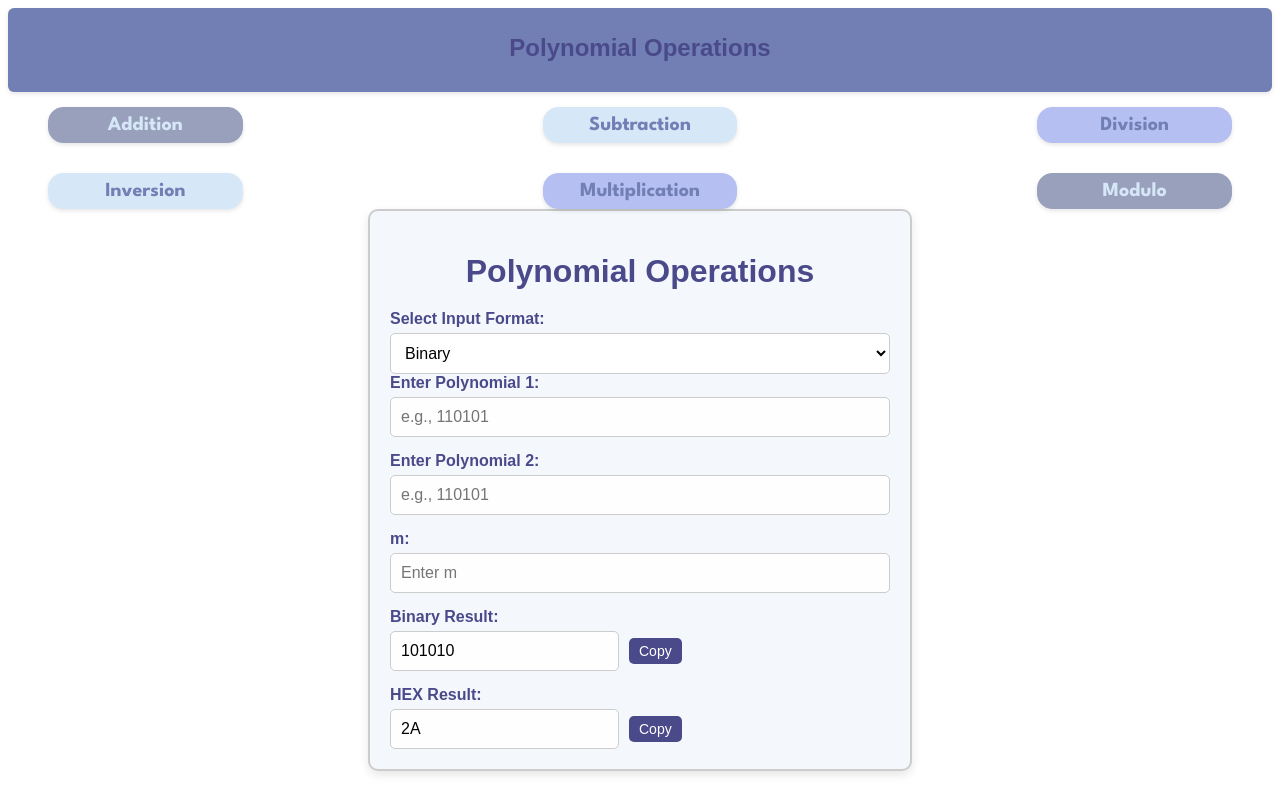
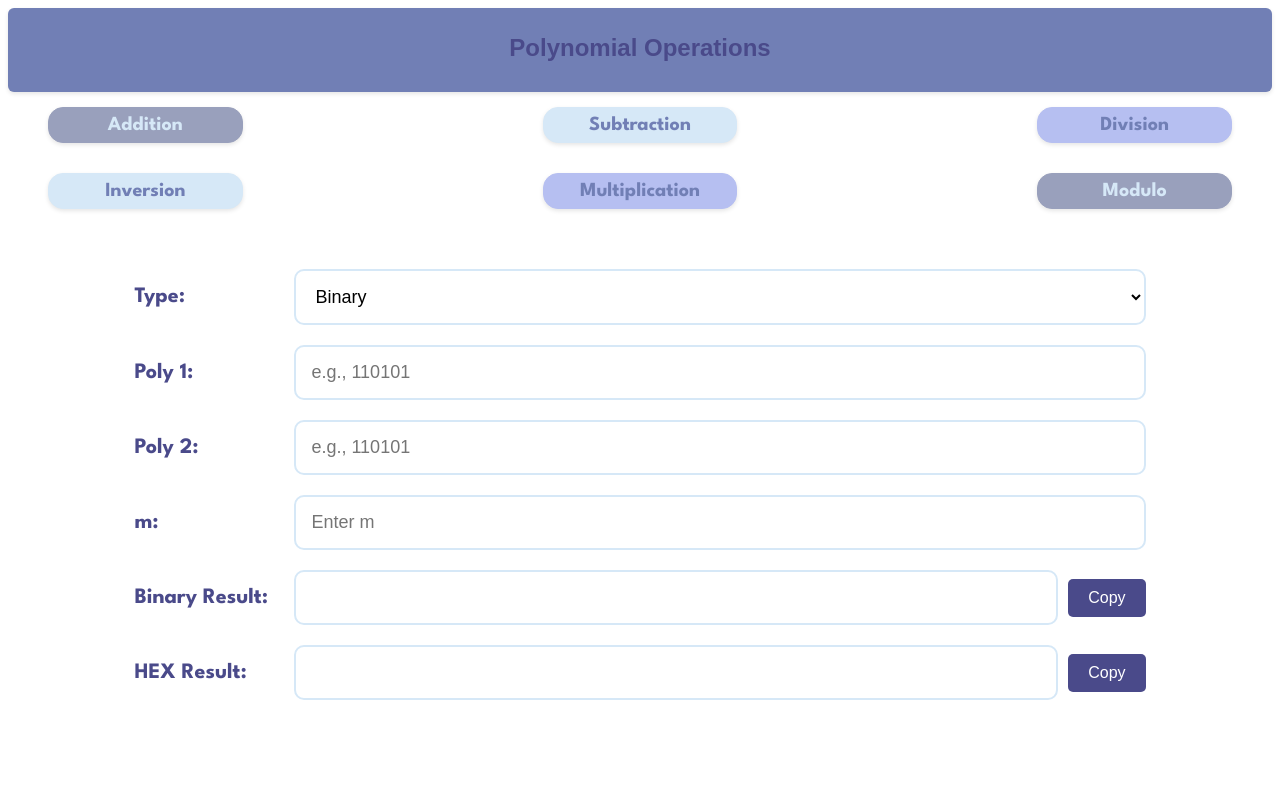
Before and after one commit to hawraakhalil/Polynomial_Arithmetic_Frontend, a React (Create React App) app: page /operations in a window 1280 px wide. Built offline with nearby package versions, Linux system fonts and the light colour scheme; a small style sheet from the web is missing.

Commit message:
Operations Form added

```diff
--- a/src/components/OperationsForm.css
+++ b/src/components/OperationsForm.css
@@ -1,76 +1,94 @@
 .operations-form {
-    max-width: 500px;
-    margin: 0 auto;
-    font-family: Arial, sans-serif;
+    max-width: 80%; /* Keeps the wider layout */
+    margin: 20px auto;
+    font-family: "League Spartan", sans-serif; /* Font remains consistent */
     padding: 20px;
-    border: 2px solid #ccc;
-    border-radius: 10px;
-    background-color: #f4f7fc;
-    box-shadow: 0px 4px 10px rgba(0, 0, 0, 0.1);
 }
 
 h1 {
     text-align: center;
     color: #4a4a8a;
     margin-bottom: 20px;
-}
-
-form {
-    display: flex;
-    flex-direction: column;
-    gap: 15px;
+    font-family: "League Spartan", sans-serif; /* Ensure header uses the correct font */
 }
 
 .form-group {
+    margin: 20px 0; /* Spacing between groups */
     display: flex;
-    flex-direction: column;
-    gap: 5px;
+    align-items: center;
+    gap: 10px;
+    justify-content: space-between; /* Spreads input and labels */
 }
 
 label {
     font-weight: bold;
     color: #4a4a8a;
+    width: 150px;
+    text-align: left;
+    font-size: 22px; /* Larger font size for labels */
 }
 
-input {
-    padding: 10px;
-    font-size: 16px;
-    border: 1px solid #ccc;
-    border-radius: 5px;
-    background-color: #fefefe;
+/* Inputs and Select with colored borders */
+input,
+select {
+    flex: 1; /* Keeps wider input fields */
+    padding: 15px; /* Padding for a larger look */
+    font-size: 18px; /* Text size */
+    border: 2px solid #d6e8f7; /* Light gray-blue border */
+    border-radius: 10px; /* Rounded corners */
+    background-color: #fff;
+    transition: all 0.3s ease; /* Smooth hover effect */
 }
 
-select {
-    padding: 10px;
-    font-size: 16px;
-    border: 1px solid #ccc;
-    border-radius: 5px;
-    background-color: #fff;
+input:focus,
+select:focus {
+    border-color: #4a4a8a; /* Purple border on focus */
+    outline: none;
+    box-shadow: 0 0 5px rgba(74, 74, 138, 0.5); /* Subtle glow effect */
 }
 
+input.disabled {
+    background-color: #e0e0e0; /* Grayed out for disabled inputs */
+    cursor: not-allowed;
+}
+
+/* Result Boxes and Copy Buttons */
 .result-box {
     display: flex;
-    flex-direction: column;
-    gap: 5px;
+    align-items: center;
+    justify-content: space-between;
 }
 
 .result-wrapper {
     display: flex;
     align-items: center;
     gap: 10px;
+    flex: 1;
 }
 
 .copy-button {
-    padding: 5px 10px;
-    font-size: 14px;
-    background-color: #4a4a8a;
+    padding: 10px 20px;
+    font-size: 16px;
     color: white;
+    background-color: #4a4a8a; /* Purple button color */
     border: none;
     border-radius: 5px;
     cursor: pointer;
-    transition: 0.3s ease;
+    transition: all 0.3s ease;
 }
 
 .copy-button:hover {
-    background-color: #7373c6;
+    background-color: #7373c6; /* Slightly lighter purple on hover */
 }
+
+/* Error border for invalid inputs */
+.error-border {
+    border: 2px solid red;
+}
+
+/* Compact error messages above inputs */
+.error-message {
+    color: red;
+    font-size: 14px;
+    margin: -15px 0 5px; /* Keeps the error message compact */
+}
--- a/src/components/OperationsForm.js
+++ b/src/components/OperationsForm.js
@@ -2,25 +2,31 @@ import React, { useState } from "react";
 import "./OperationsForm.css";
 
 function OperationsForm() {
-    // State to track input format (binary or hex)
     const [inputFormat, setInputFormat] = useState("binary");
-
-    // State to hold form data
+    const [selectedOperation, setSelectedOperation] = useState("");
     const [formData, setFormData] = useState({
         poly1: "",
         poly2: "",
         m: "",
     });
+    const [result, setResult] = useState({ binary: "", hex: "" });
 
-    // State for results
-    const [result, setResult] = useState({ binary: "101010", hex: "2A" });
+    const operationsRequiringOnePoly = ["Inversion"]; // Operations needing only one polynomial
 
-    // Handle input changes
+    // Handle input field changes
     const handleInputChange = (e) => {
         setFormData({
             ...formData,
             [e.target.name]: e.target.value,
         });
+    };
+
+    // Handle operation selection
+    const handleOperationChange = (operation) => {
+        setSelectedOperation(operation);
+        if (operationsRequiringOnePoly.includes(operation)) {
+            setFormData({ ...formData, poly2: "" }); // Reset Polynomial 2 for single-poly operations
+        }
     };
 
     // Handle copy to clipboard
@@ -32,54 +38,46 @@ function OperationsForm() {
 
     return (
         <div className="operations-form">
-            <h1>Polynomial Operations</h1>
-
-            {/* Dropdown to select input format */}
+            {/* Input format dropdown */}
             <div className="form-group">
-                <label>Select Input Format:</label>
+                <label>Type:</label>
                 <select
                     value={inputFormat}
                     onChange={(e) => setInputFormat(e.target.value)}
+                    className="dropdown"
                 >
                     <option value="binary">Binary</option>
                     <option value="hex">Hex</option>
                 </select>
             </div>
 
-            <form>
-                {/* Polynomial 1 Input */}
+            {/* Input Fields */}
             <div className="form-group">
-                    <label>Enter Polynomial 1:</label>
+                <label>Poly 1:</label>
                 <input
                     type="text"
                     name="poly1"
                     value={formData.poly1}
                     onChange={handleInputChange}
-                        placeholder={
-                            inputFormat === "binary"
-                                ? "e.g., 110101"
-                                : "e.g., 1F"
-                        }
+                    placeholder={inputFormat === "binary" ? "e.g., 110101" : "e.g., 1F"}
                 />
             </div>
 
-                {/* Polynomial 2 Input */}
             <div className="form-group">
-                    <label>Enter Polynomial 2:</label>
+                <label>Poly 2:</label>
                 <input
                     type="text"
                     name="poly2"
                     value={formData.poly2}
                     onChange={handleInputChange}
-                        placeholder={
-                            inputFormat === "binary"
-                                ? "e.g., 110101"
-                                : "e.g., 1F"
+                    placeholder={inputFormat === "binary" ? "e.g., 110101" : "e.g., 1F"}
+                    disabled={operationsRequiringOnePoly.includes(selectedOperation)}
+                    className={
+                        operationsRequiringOnePoly.includes(selectedOperation) ? "disabled" : ""
                     }
                 />
             </div>
 
-                {/* Modulo Input */}
             <div className="form-group">
                 <label>m:</label>
                 <input
@@ -91,7 +89,7 @@ function OperationsForm() {
                 />
             </div>
 
-                {/* Binary Result with Copy Button */}
+            {/* Results with Copy Buttons */}
             <div className="form-group result-box">
                 <label>Binary Result:</label>
                 <div className="result-wrapper">
@@ -106,7 +104,6 @@ function OperationsForm() {
                 </div>
             </div>
 
-                {/* Hex Result with Copy Button */}
             <div className="form-group result-box">
                 <label>HEX Result:</label>
                 <div className="result-wrapper">
@@ -120,7 +117,6 @@ function OperationsForm() {
                     </button>
                 </div>
             </div>
-            </form>
         </div>
     );
 }
```
Lines whose indentation alone changed are shown as unchanged.
